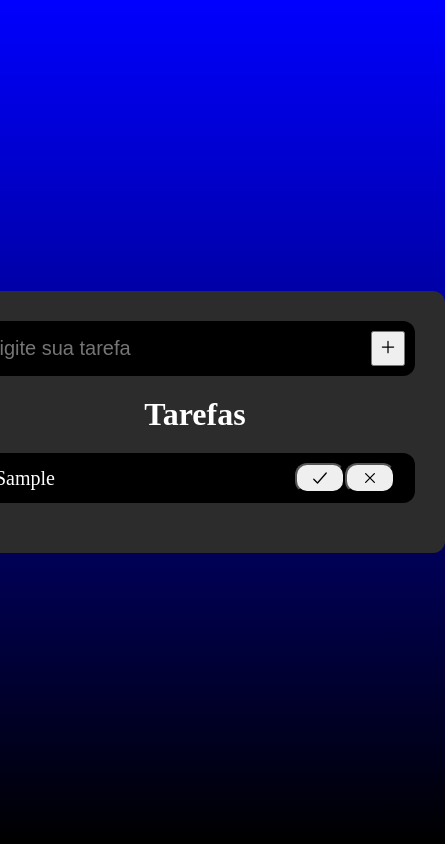
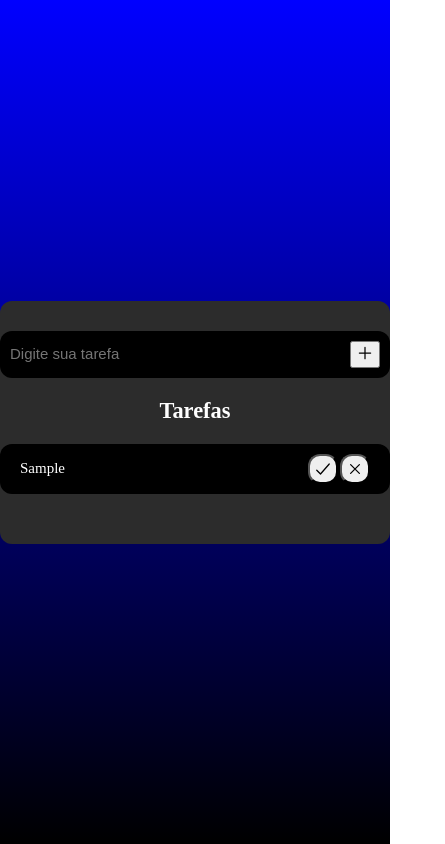
Before and after one commit to Diogoribeirott/Lista-de-Tarefas, a plain HTML site: page index.html in a window 390 px wide. Both pictures are taken after typing "Sample" into the empty fields and a click on the button 388 px from the left and 383 px from the top of the page. Shown: the whole page, 445 px wide, since content can reach past the window. Drawn offline with nearby package versions, Linux system fonts and the light colour scheme.

Commit message:
responsividade

```diff
--- /dev/null
+++ b/estilos/medias.css
@@ -0,0 +1,34 @@
+@media (max-width: 510px) {
+  .container {
+    width: 100%;
+  }
+  #btnSubmit {
+    width: 30px;
+  }
+  ion-icon {
+    width: 20px;
+    height: 20px;
+  }
+  h1 {
+    font-size: 1.4em;
+  }
+  li span {
+    font-size: 15px;
+    width: 80%;
+  }
+  li button {
+    width: 30px;
+    height: 30px;
+  }
+  .inputtop {
+    width: 80%;
+    height: 25px;
+    font-size: 15px;
+  }
+}
+@media (max-width: 426px) {
+  .container {
+    padding-left: 0px;
+    padding-right: 0px;
+  }
+}
--- a/estilos/style.css
+++ b/estilos/style.css
@@ -5,7 +5,7 @@
 }
 
 body {
-  height: 100vh;
+  min-height: 100vh;
   background-image: linear-gradient(to top, black, blue);
   display: flex;
   align-items: center;
@@ -72,6 +72,9 @@ li {
 }
 li span {
   font-size: 20px;
+  width: 70%;
+  word-wrap: break-word;
+  text-align: justify;
 }
 
 li button {
@@ -81,6 +84,8 @@ li button {
   border-radius: 12px;
   width: 50px;
   height: 30px;
+  outline: none;
+  margin-left: 2px;
 }
 .buttonopcao {
   display: flex;
--- a/index.html
+++ b/index.html
@@ -5,6 +5,7 @@
     <meta http-equiv="X-UA-Compatible" content="IE=edge" />
     <meta name="viewport" content="width=device-width, initial-scale=1.0" />
     <link rel="stylesheet" href="estilos/style.css" />
+    <link rel="stylesheet" href="estilos/medias.css" />
     <title>Document</title>
   </head>
   <body>
@@ -13,10 +14,9 @@
         <div class="divInputTextTop">
           <input
             type="text"
-            name=""
-            id=""
             class="inputtop"
             placeholder="Digite sua tarefa"
+            maxlength="43"
           />
           <button id="btnSubmit">
             <ion-icon name="add-outline"></ion-icon>
```
